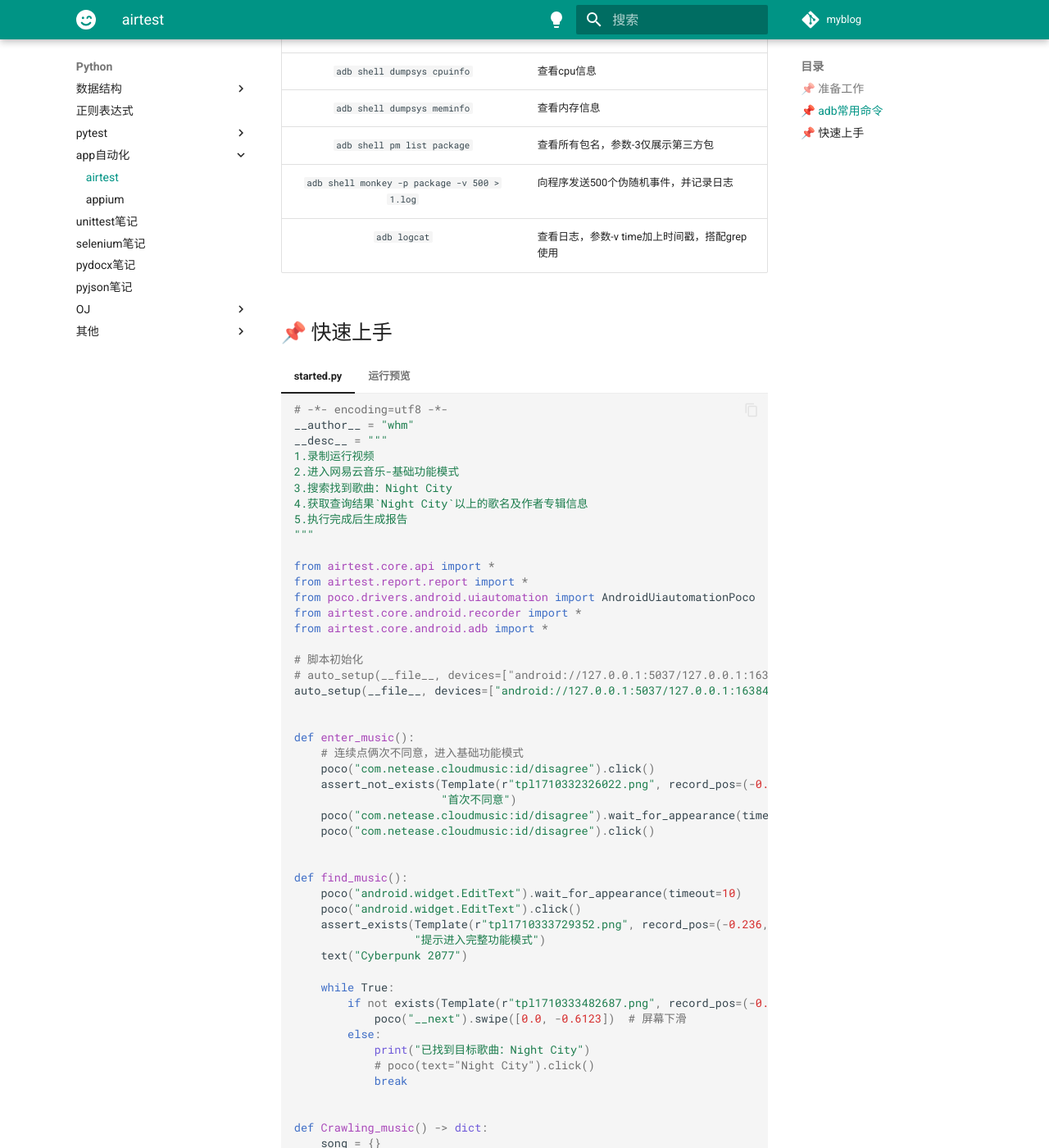
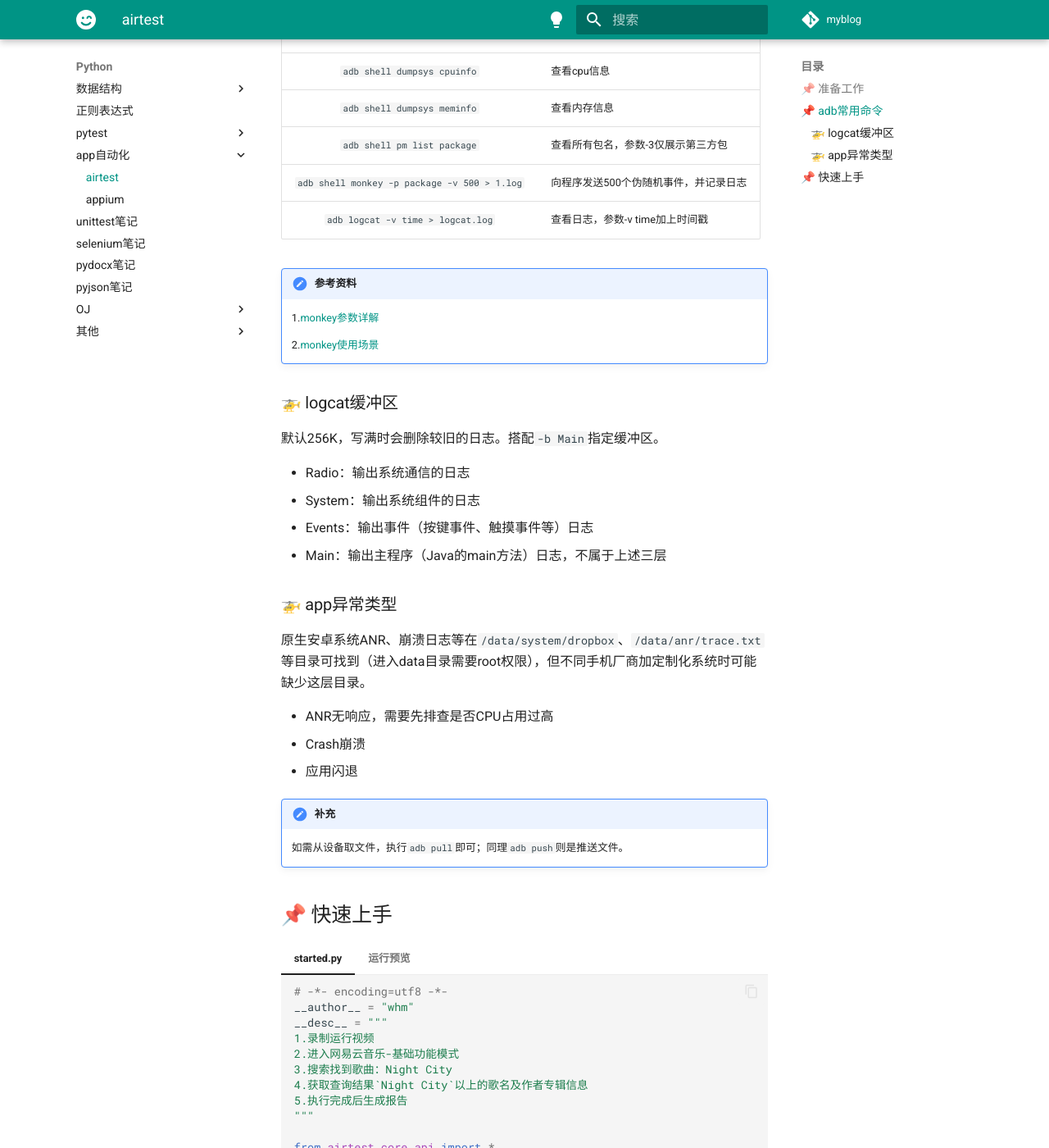
Before and after one commit to Jork-S-B/Jork-S-B.github.io, an MkDocs documentation site: the page built from docs/python/app/mumu_sim.md, in a window 1280 px wide and 1400 px high, scrolled down 1025 px. Shown: the whole window at 82% size. Built offline with MkDocs 1.6.1 and Material for MkDocs 9.7.7, drawn with Linux system fonts in a browser that asks for light colours; comment, search, counter and statistics services are not loaded.

Commit message:
补充logcat、monkey笔记

```diff
--- a/docs/python/app/mumu_sim.md
+++ b/docs/python/app/mumu_sim.md
@@ -13,17 +13,43 @@
 
 ## 📌 adb常用命令
 
-|                      命令                      | 补充说明                         |
-|:--------------------------------------------:|:-----------------------------|
-|            `adb connect ip:port`             | 连接到远程设备                      |
-|        `adb -s ip:port install a.apk`        | 指定设备安装apk                    |
-|                `adb shell ps`                | 查后台进程                        |
-|         `adb shell dumpsys cpuinfo`          | 查看cpu信息                      |
-|         `adb shell dumpsys meminfo`          | 查看内存信息                       |
-|         `adb shell pm list package`          | 查看所有包名，参数-3仅展示第三方包           |
-| `adb shell monkey -p package -v 500 > 1.log` | 向程序发送500个伪随机事件，并记录日志         |
-|                 `adb logcat`                 | 查看日志，参数-v time加上时间戳，搭配grep使用 |
+|                      命令                      | 补充说明                 |
+|:--------------------------------------------:|:---------------------|
+|            `adb connect ip:port`             | 连接到远程设备              |
+|        `adb -s ip:port install a.apk`        | 指定设备安装apk            |
+|                `adb shell ps`                | 查后台进程                |
+|         `adb shell dumpsys cpuinfo`          | 查看cpu信息              |
+|         `adb shell dumpsys meminfo`          | 查看内存信息               |
+|         `adb shell pm list package`          | 查看所有包名，参数-3仅展示第三方包   |
+| `adb shell monkey -p package -v 500 > 1.log` | 向程序发送500个伪随机事件，并记录日志 |
+|      `adb logcat -v time > logcat.log`       | 查看日志，参数-v time加上时间戳  |
 
+!!! note "参考资料"
+
+      1.[monkey参数详解](https://www.jianshu.com/p/c2aca7019ddf)
+
+      2.[monkey使用场景](https://www.cnblogs.com/TFBOYS0806/p/13578005.html)
+
+### 🚁 logcat缓冲区
+
+默认256K，写满时会删除较旧的日志。搭配`-b Main`指定缓冲区。
+
+* Radio：输出系统通信的日志
+* System：输出系统组件的日志
+* Events：输出事件（按键事件、触摸事件等）日志
+* Main：输出主程序（Java的main方法）日志，不属于上述三层
+
+### 🚁 app异常类型
+
+原生安卓系统ANR、崩溃日志等在`/data/system/dropbox`、`/data/anr/trace.txt`等目录可找到（进入data目录需要root权限），但不同手机厂商加定制化系统时可能缺少这层目录。
+
+* ANR无响应，需要先排查是否CPU占用过高
+* Crash崩溃
+* 应用闪退
+
+!!! note "补充"
+
+      如需从设备取文件，执行`adb pull`即可；同理`adb push`则是推送文件。
 
 ## 📌 快速上手
 
@@ -125,5 +151,4 @@
 
 === "运行预览"
 
-
       <video src="../img/cloudmusic.mp4" controls style="width:50%;height:50%;">
```
